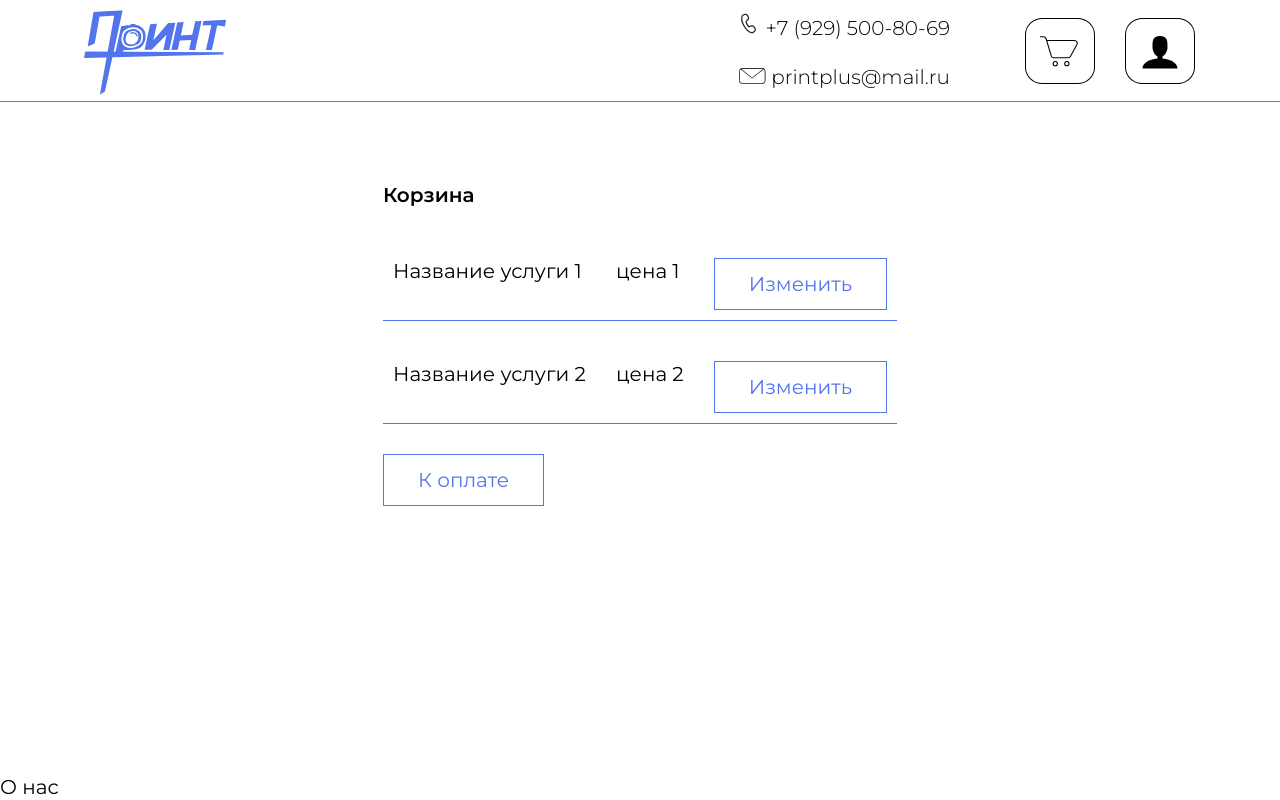
After one commit to ladidadaa/print_plus, a Django app: template print_plus/photo/templates/photo/bucket.html in a window 1280 px wide. The commit adds this page. Run offline with Django 4.2, Linux system fonts and the light colour scheme; the template is opened without the code that fills it, so the values that code supplies are empty.

Commit message:
Страница корзина, разбиение js

```diff
--- a/js/index.js
+++ b/js/index.js
@@ -1,24 +1,4 @@
-let current = undefined
 
-function changeTab(current){
-    return tab = document.getElementsByClassName(current.classList[1])[1]
-}
-
-function onMouseover() {
-    if (current) {
-        changeTab(current).hidden = true
-    }
-    current = this
-    changeTab(current).hidden = false
-}
-
-elements = [document.getElementsByClassName('documents')[0], document.getElementsByClassName('photo')[0],
-            document.getElementsByClassName('document_photo')[0], document.getElementsByClassName('vizitki')[0],
-            document.getElementsByClassName('polk')[0]]
-for (let i = 0; i < elements.length; ++i) {
-    const element = elements[i]
-    element.addEventListener('mouseover', onMouseover)
-}
 
 //Загрузка файлов
 
--- /dev/null
+++ b/print_plus/photo/static/photo/css/bucket.css
@@ -0,0 +1,18 @@
+.bucket_wrapper{
+    margin: 0 auto;
+}
+.order_position{
+    display: flex;
+    justify-content: space-between;
+    margin-bottom: 30px;
+    border-bottom: 1px solid #5274ED;
+    padding: 10px;
+}
+
+.order_position__element{
+    margin-right: 30px;
+}
+.bucket_title{
+    font-weight: 600;
+    margin-bottom: 40px;
+}
--- a/print_plus/photo/static/photo/css/styles.css
+++ b/print_plus/photo/static/photo/css/styles.css
@@ -20,6 +20,9 @@ p{
     color: #5274ED;;
     background-color: white;
     border: 1px solid #5274ED;
+}
+.a_button{
+    padding: 10px 10px;
 }
 .button_second{
     transition: color 0.5s linear;
--- /dev/null
+++ b/print_plus/photo/templates/photo/bucket.html
@@ -0,0 +1,120 @@
+<!DOCTYPE html>
+<html lang="en">
+
+<head>
+    <meta charset="UTF-8">
+    <meta http-equiv="X-UA-Compatible" content="IE=edge">
+    <meta name="viewport" content="width=device-width, initial-scale=1.0">
+    <title>print plus</title>
+    <link type="text/css" href="/print_plus/photo/static/photo/css/styles.css" rel="stylesheet" />
+    <link type="text/css" href="/print_plus/photo/static/photo/css/media.css" rel="stylesheet" />
+    <link type="text/css" href="/print_plus/photo/static/photo/css/header.css" rel="stylesheet" />
+    <link type="text/css" href="/print_plus/photo/static/photo/css/main.css" rel="stylesheet" />
+    <link type="text/css" href="/print_plus/photo/static/photo/css/footer.css" rel="stylesheet" />
+    <link type="text/css" href="/print_plus/photo/static/photo/css/bucket.css" rel="stylesheet" />
+    <link href="https://fonts.googleapis.com/css2?family=Montserrat:ital,wght@0,100;0,200;0,300;0,400;0,500;0,600;0,700;0,800;1,100;1,200;1,400;1,500;1,600;1,700&&display=swap" rel="stylesheet">
+</head>
+
+<body>
+    <div class="wrapper">
+        <header class="header">
+            <div class="logo">
+                <a href="#">
+                <img src="/img/logo.svg" alt="Принт плюс" width="143" height="85">
+                </a>
+            </div>
+            <!-- <nav class="nav">
+                <ul class="nav">
+                    <li class="nav__element"><a href="#">Главная</a></li>
+                    <li class="nav__element"><a href="#">Услуги</a></li>
+                    <li class="nav__element"><a href="#">О нас</a></li>
+                </ul>
+            </nav>  -->
+            <div class="contact">
+                <p class="contact__element">
+                    <img src="/img/phone.svg" alt="" width="23" height="23">
+                    +7 (929) 500-80-69
+                </p>
+                <p class="contact__element">
+                    <img src="/img/mail.svg" alt="" width="27" height="16">
+                    printplus@mail.ru
+                </p>
+            </div>
+            <div class="menu">
+                <button class="bucket button">
+                    <img class='nav-button__element' src="/img/bucket.svg" alt="#" width="40" height="40">
+                </button>
+                <button type="button" class="bucket button" onclick="window.logIn.showModal();">
+                    <img class='nav-button__element' src="/img/user.svg" alt="#" width="40" height="40">
+                </button>
+                <dialog class="dialog" id="logIn">
+                    <form action="" method="post" class="login">
+                        <input class="login__element" type="text" name="username" id="username-field" class="login-form-field" placeholder="Имя пользователя">
+                        <input class="login__element" type="password" name="password" id="password-field" class="login-form-field" placeholder="Пароль">
+                        <input class="login__element_button button" type="button" value="Вход" id="login-form-submit" onclick="window.logIn.close();">
+                        <input class="login__element_button button button_second" type="button" value="Регистрация" id="login-form-submit" onclick="window.registration.showModal();window.logIn.close();">
+                    </form>
+                </dialog>
+                <dialog class="dialog" id="registration">
+                    <form action="" method="post" class="login">
+                        <input class="login__element" type="text" name="username" id="username-field" class="login-form-field" placeholder="Имя пользователя">
+                        <input class="login__element" type="password" name="password" id="password-field" class="login-form-field" placeholder="Пароль">
+                        <input class="login__element" type="password" name="password" id="password-field" class="login-form-field" placeholder="Повторите пароль">
+                        <input class="login__element_button button" type="button" value="Подтвердить" id="login-form-submit" onclick="window.registration.close();">
+                    </form>
+                </dialog>
+            </div>
+        </header>
+        <main class="bucket_wrapper">
+            <p class="bucket_title">Корзина</p>
+            <div class="order_position">
+                <p class="order_position__element">Название услуги 1</p>
+                <p class="order_position__element">цена 1</p>
+                <button type="button" class="tab_info__element button" onclick="window.order_dialog.showModal();">Изменить</button>
+            </div>
+            <div class="order_position">
+                <p class="order_position__element">Название услуги 2</p>
+                <p class="order_position__element">цена 2</p>
+                <button type="button" class="tab_info__element button" onclick="window.order_dialog.showModal();">Изменить</button>
+            </div>
+            <button class="button" type="button">
+                К оплате
+            </button>
+            <dialog class="dialog" id="order_dialog">
+                <p class="title">Печать документов</p>
+                <div class="order">
+                    <form action="" method="post" class="order_form">
+                        <select name="format" class="order_form__element order_form__input select">
+                            <option value="A4">A4</option>
+                            <option value="A3">A3</option>
+                        </select>
+                        <select name="format" class="order_form__element order_form__input select">
+                            <option value="with_text">Только текст</option>
+                            <option value="with_picture">С картинками</option>
+                        </select>
+                        <input class="order_form__element order_form__input" type="text" name="count" placeholder="Колличество экземпляров">
+                        <input class="order_form__element order_form__input" type="text" name="count" placeholder="Колличество страниц">
+                        <p>Загрузить файл:</p>
+                        <div class="order_form__element button order_form__element_download">
+                            <label for="file">+</label>
+                            <input type="file" class="file" name="file" accept=".jpg, .jpeg, .png, .pdf, .doc, .docx" multiple>
+                        </div>
+                        <div class="file_preview">
+                            <p>Ни один файл для загрузки не выбран</p>
+                        </div>
+                        <p class="order_form__element select">Итоговая стоимость: 0р</p>
+                        <button class="button order_form__element" type="button" onclick="window.order_dialog.close();">
+                            Заказать
+                        </button>
+                    </form>
+                </div>
+            </dialog>
+        </main>
+        <footer class="footer">
+            О нас
+        </footer>
+    </div>
+    <script src="/js/index.js"></script>
+</body>
+
+</html>
```
Also changed, not shown: js/tab_change.js (added, +21 -0 lines), print_plus/photo/templates/photo/index.html (+5 -4 lines).
